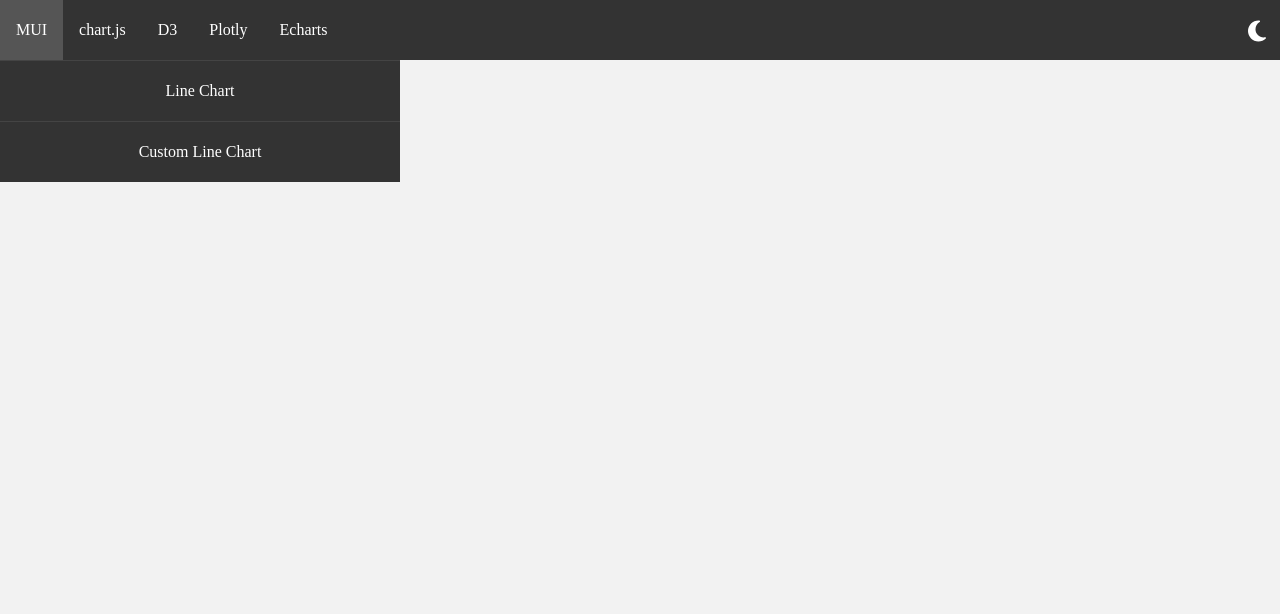
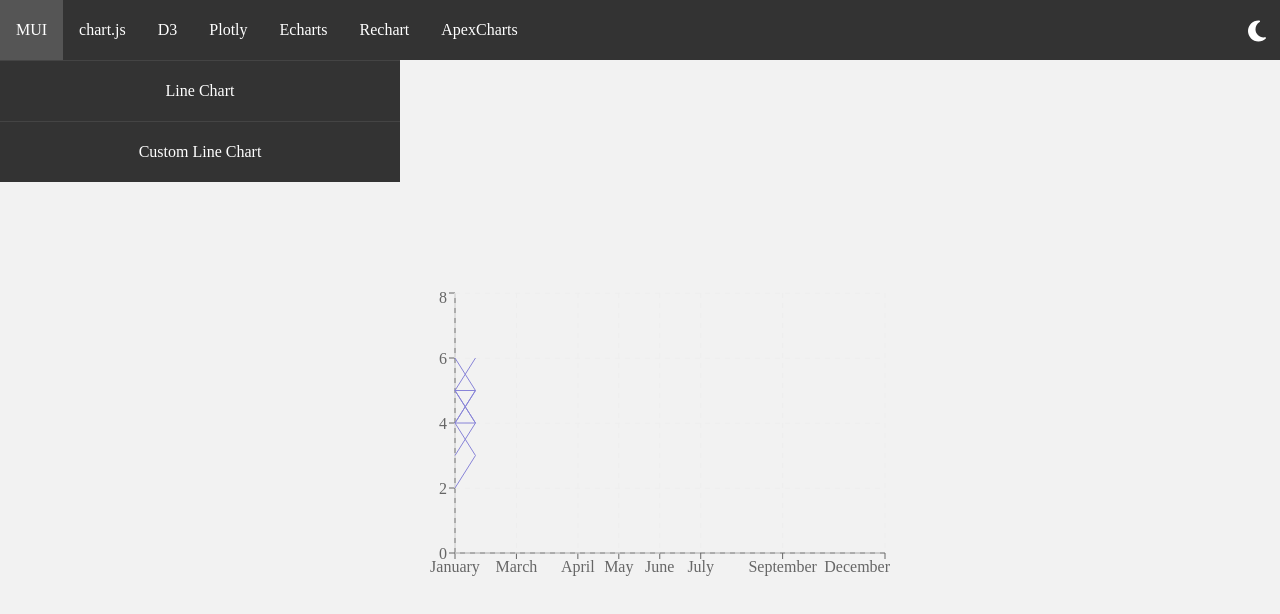
Before and after one commit to Deaniebean/data-viz-libraries, a React (Vite) app: page /rechart/line-chart-custom in a window 1280 px wide. Shown: the top 614 px of the page. Built offline with nearby package versions, Linux system fonts and the light colour scheme.

Commit message:
ApexCharts and Recharts

```diff
--- a/package.json
+++ b/package.json
@@ -17,15 +17,18 @@
     "@mui/x-charts": "^7.23.2",
     "@observablehq/plot": "^0.6.16",
     "@types/plotly.js": "^2.35.1",
+    "apexcharts": "^4.3.0",
     "chart.js": "^4.4.7",
     "echarts-for-react": "^3.0.2",
     "plotly.js": "^2.35.3",
     "plotly.js-dist": "^2.35.3",
     "plotly.js-dist-min": "^2.35.3",
     "react": "^18.3.1",
+    "react-apexcharts": "^1.7.0",
     "react-chartjs-2": "^5.2.0",
     "react-dom": "^18.3.1",
-    "react-router-dom": "^7.0.2"
+    "react-router-dom": "^7.0.2",
+    "recharts": "^2.15.0"
   },
   "devDependencies": {
     "@eslint/js": "^9.15.0",
--- a/src/App.tsx
+++ b/src/App.tsx
@@ -6,6 +6,10 @@ import { D3 } from "./charts/D3";
 import { PlotlyChart } from "./charts/Plotly";
 import { LineChartMui } from "./charts/LineChartMui";
 import { Echarts } from "./charts/Echarts";
+import { Rechart } from "./charts/Rechart";
+import { RechartCustom } from "./charts/RechartCustom";
+import { ApexCharts } from "./charts/ApexCharts";
+
 
 function App() {
   return (
@@ -18,6 +22,9 @@ function App() {
           <Route path="/echarts/line-chart" element={<Echarts/>} />
           <Route path="/D3" element={<D3 />} />
           <Route path="/Plotly" element={<PlotlyChart />} />
+          <Route path="/rechart/line-chart" element={<Rechart />} />
+          <Route path="/rechart/line-chart-custom" element={<RechartCustom/>} />
+          <Route path="/apexcharts/line-chart" element={<ApexCharts/>} />
         </Routes>
       </div>
     </div>
--- a/src/Navbar.tsx
+++ b/src/Navbar.tsx
@@ -58,6 +58,32 @@ export const Navbar = () => {
           <li>
             <NavLink to="/echarts/line-chart">Echarts</NavLink>
           </li>
+          <li>
+            <NavLink to="/rechart">Rechart</NavLink>
+            <ul className="dropdown">
+              <li>
+                <NavLink to="/rechart/line-chart">Line Chart</NavLink>
+              </li>
+              <li>
+                <NavLink to="/rechart/line-chart-custom">
+                  Custom Line Chart
+                </NavLink>
+              </li>
+            </ul>
+          </li>
+          <li>
+            <NavLink to="/apexchart">ApexCharts</NavLink>
+            <ul className="dropdown">
+              <li>
+                <NavLink to="/apexcharts/line-chart">Line Chart</NavLink>
+              </li>
+              <li>
+                <NavLink to="/apexcharts/line-chart-custom">
+                  Custom Line Chart
+                </NavLink>
+              </li>
+            </ul>
+          </li>
         </ul>
       </div>
       <div className="theme">
--- /dev/null
+++ b/src/charts/ApexCharts.tsx
@@ -0,0 +1,29 @@
+import Chart from "react-apexcharts";
+
+export const ApexCharts = () => {
+
+    const options = {
+        chart: {
+          id: "basic-bar"
+        },
+        xaxis: {
+          categories: [1991, 1992, 1993, 1994, 1995, 1996, 1997, 1998]
+        }
+      };
+
+      const series = [
+        {
+          name: "series-1",
+          data: [30, 40, 45, 50, 49, 60, 70, 91]
+        }
+      ];
+
+    return (
+    <Chart
+    options={options}
+    series={series}
+    type="line"
+    width="500"
+  />
+  );
+};
--- /dev/null
+++ b/src/charts/Rechart.tsx
@@ -0,0 +1,18 @@
+import { useState } from "react";
+import { Data } from "../utils/Data";
+import { CartesianGrid, Line, LineChart, Tooltip, XAxis, YAxis } from "recharts";
+
+export const Rechart = () => {
+
+    const [chartData] = useState(Data);
+    return(
+        <LineChart width={500} height={300} data={chartData}>
+        <XAxis dataKey="month"/>
+        <YAxis/>
+        <CartesianGrid stroke="#eee" strokeDasharray="5 5"/>
+        <Line type="monotone" dataKey="target" stroke="#8884d8" />
+        <Line type="monotone" dataKey="actual" stroke="#82ca9d" />
+        <Tooltip/>
+      </LineChart>
+    )
+}
--- /dev/null
+++ b/src/charts/RechartCustom.tsx
@@ -0,0 +1,56 @@
+import { useState } from "react";
+import { Data } from "../utils/Data";
+import { CartesianGrid, Line, LineChart, Tooltip, XAxis, YAxis } from "recharts";
+
+interface DataPoint {
+  month: string;
+  actual: number;
+  greaterOrLess: string;
+}
+
+interface Segment {
+  start: DataPoint;
+  end: DataPoint;
+  color: string;
+}
+
+export const RechartCustom = () => {
+  const [chartData] = useState(Data);
+
+  const processSegments = (data: DataPoint[]): Segment[] => {
+    const segments: Segment[] = [];
+    for (let i = 0; i < data.length - 1; i++) {
+      const current = data[i];
+      const next = data[i + 1];
+      segments.push({
+        start: current,
+        end: next,
+        color: current.greaterOrLess === "greater" ? "#8884d8" : "#ff7300",
+      });
+    }
+    return segments;
+  };
+
+  const segments = processSegments(chartData);
+
+  return (
+    <LineChart width={500} height={300} data={chartData}>
+      <XAxis dataKey="month" />
+      <YAxis />
+      <CartesianGrid stroke="#eee" strokeDasharray="5 5" />
+      <Tooltip />
+
+      {/* Render multiple lines for each segment */}
+      {segments.map((segment, index) => (
+        <Line
+          key={index}
+          type="monotone"
+          data={[segment.start, segment.end]} // Only start and end points
+          dataKey="actual" // Assuming the actual value is the key
+          stroke={segment.color}
+          dot={false} // Hide dots for smoother lines
+        />
+      ))}
+    </LineChart>
+  );
+};
```
Also changed, not shown: src/utils/type.ts (added, +7 -0 lines), 1 other file (tests, documents, lock files or other folders).
